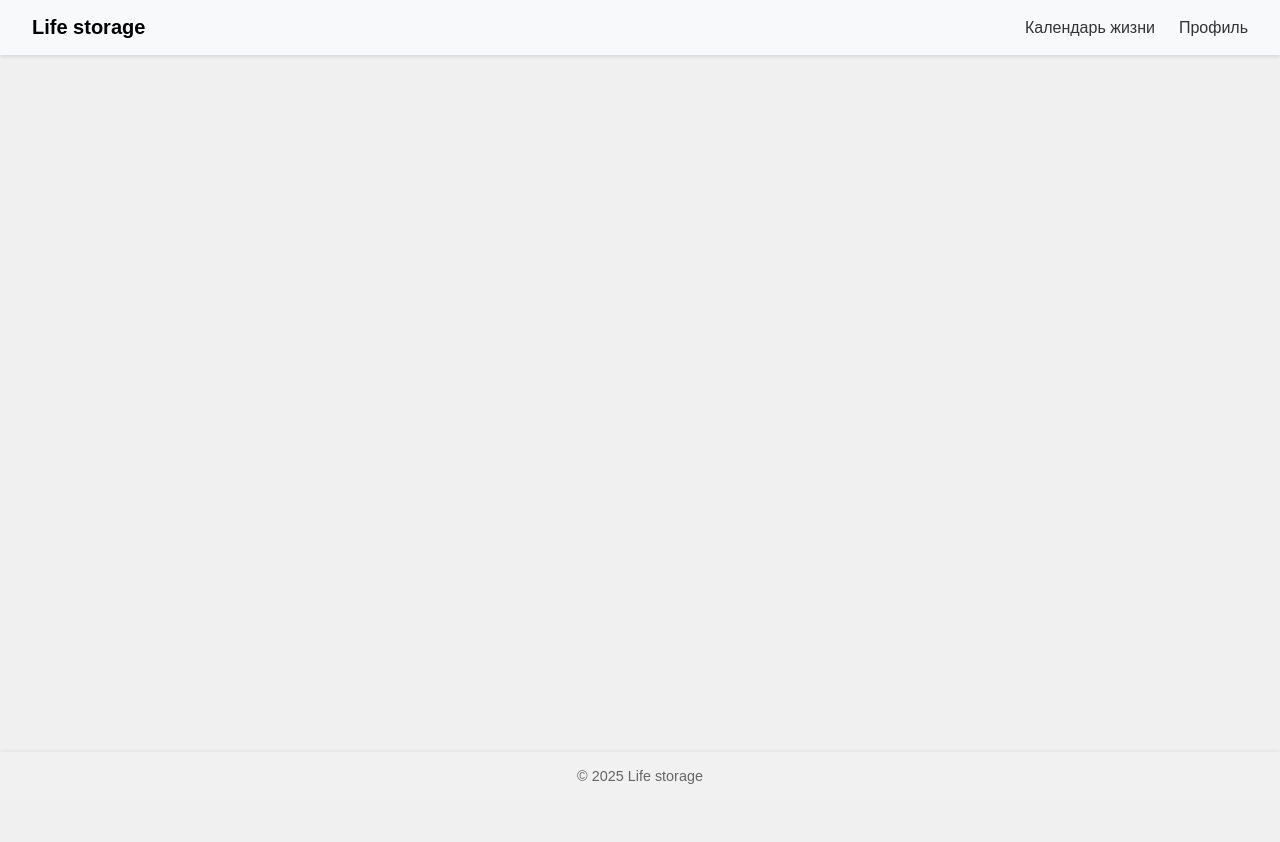
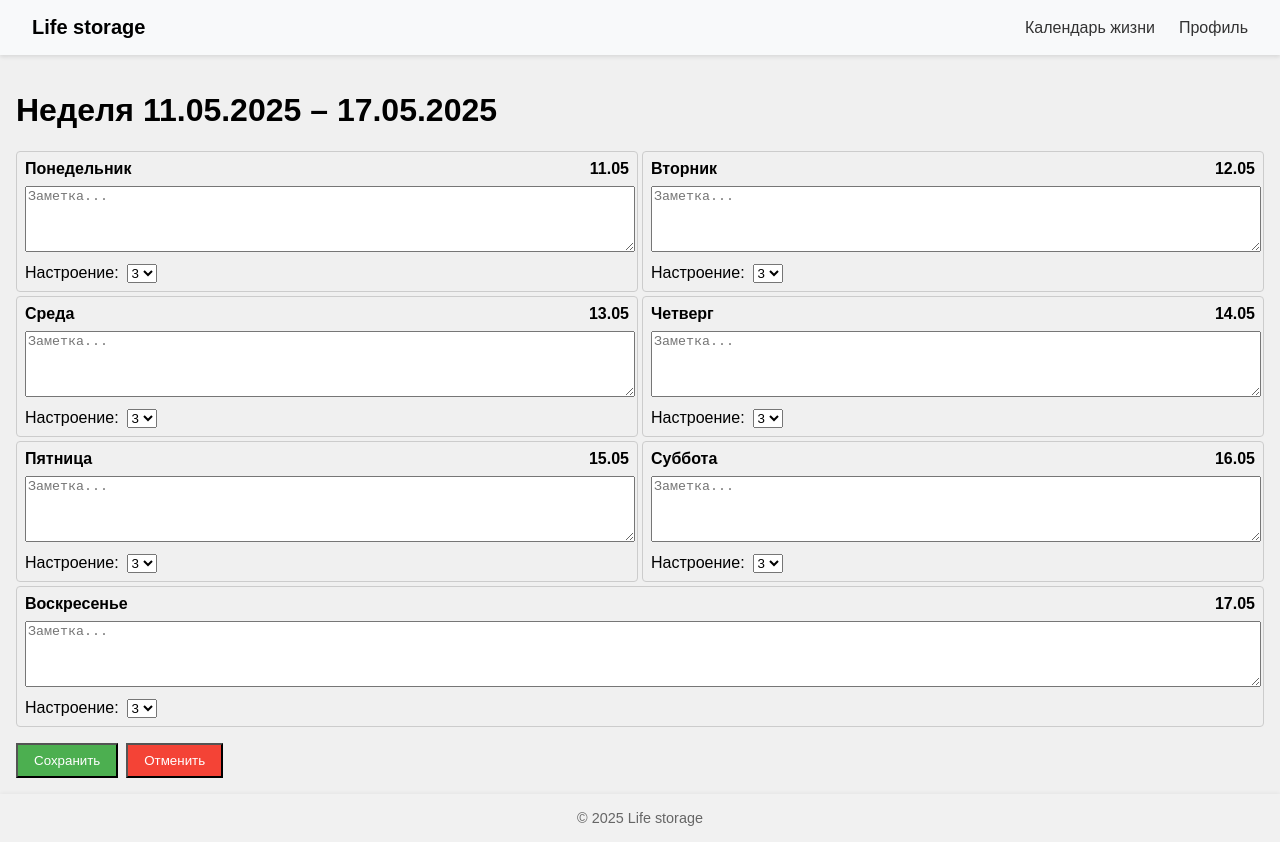
Before and after one commit to RainbowEclipsee/life-storage-app, a React (Vite) app in the folder frontend/: page /week/2025-05-11 in a window 1280 px wide. Before the commit the page ends 800 px from the top, so only its background shows below. Built offline with nearby package versions, Linux system fonts and the light colour scheme.

Commit message:
+ added - page layout storing data for each day of the week (notes)

```diff
--- a/frontend/src/App.jsx
+++ b/frontend/src/App.jsx
@@ -6,6 +6,8 @@ import Footer from './components/Footer/Footer'
 
 import Calendar from './pages/Calendar/Calendar'
 import Profile from './pages/Profile/Profile'
+import WeekDetail from './pages/WeekDetail/WeekDetail';
+
 
 import './App.css'
 
@@ -18,6 +20,7 @@ function App() {
           <Routes>
             <Route path="/" element={<Calendar />} />
             <Route path="/profile" element={<Profile />} />
+            <Route path="/week/:startDate" element={<WeekDetail />} />
           </Routes>
         </main>
         <Footer />
--- a/frontend/src/components/weekCircle/WeekCircle.jsx
+++ b/frontend/src/components/weekCircle/WeekCircle.jsx
@@ -2,28 +2,30 @@ import React from 'react'
 import { Tooltip } from 'react-tooltip'
 import 'react-tooltip/dist/react-tooltip.css'
 import { format } from 'date-fns'
-
+import { useNavigate } from 'react-router-dom'
 import './WeekCircle.css'
 
-const WeekCircle = ({ isPast, startDate, endDate }) => {
+export default function WeekCircle({ startDate, endDate, isPast, averageMoodColor }) {
   const tooltipId = `tooltip-${startDate}`
-  const tooltipText = `${format(new Date(startDate), 'dd.MM.yyyy')} – ${format(new Date(endDate),'dd.MM.yyyy')}`
+  const tooltipText = `${format(new Date(startDate), 'dd.MM.yyyy')} – ${format(
+    new Date(endDate),
+    'dd.MM.yyyy'
+  )}`
+
+  const navigate = useNavigate()
+  const handleClick = () => {
+    navigate(`/week/${startDate}`)
+  }
 
   return (
     <div>
       <div
         id={tooltipId}
         className="week-circle"
-        style={{backgroundColor: isPast ? '#555' : '#ddd'}}
+        style={{ backgroundColor: averageMoodColor ? averageMoodColor : isPast ? '#555': '#ddd', cursor: 'pointer',}}
+        onClick={handleClick}
       />
-      <Tooltip
-        anchorId={tooltipId}
-        content={tooltipText}
-        delayShow={0}
-        delayHide={0}
-      />
+      <Tooltip anchorId={tooltipId} content={tooltipText} delayShow={0} delayHide={0} />
     </div>
   )
 }
-
-export default WeekCircle
--- /dev/null
+++ b/frontend/src/pages/WeekDetail/WeekDetail.css
@@ -0,0 +1,33 @@
+.week-detail { padding: 1rem; }
+
+.day-card {
+  flex: 1 1 calc(33% - 1rem);
+  border: 1px solid #ccc;
+  padding: 0.5rem;
+  border-radius: 4px;
+}
+.day-header {
+  display: flex;
+  justify-content: space-between;
+  margin-bottom: 0.5rem;
+  font-weight: bold;
+}
+.day-card textarea {
+  width: 100%;
+  height: 60px;
+  margin-bottom: 0.5rem;
+}
+.mood-control {
+  display: flex;
+  align-items: center;
+  gap: 0.5rem;
+}
+.buttons {
+  margin-top: 1rem;
+}
+.btn-save {
+  background: #4caf50; color: white; padding: 0.5rem 1rem; margin-right: 0.5rem;
+}
+.btn-cancel {
+  background: #f44336; color: white; padding: 0.5rem 1rem;
+}
--- /dev/null
+++ b/frontend/src/pages/WeekDetail/WeekDetail.jsx
@@ -0,0 +1,92 @@
+import React, { useEffect, useState } from 'react'
+import { useParams, useNavigate } from 'react-router-dom'
+import { useDispatch, useSelector } from 'react-redux'
+import { setWeekData, selectWeekData } from '../../store/weekDetailsSlice'
+import { format, addDays, parseISO } from 'date-fns'
+import './WeekDetail.css'
+
+const dayNames = ['Понедельник','Вторник','Среда','Четверг','Пятница','Суббота','Воскресенье']
+
+export default function WeekDetail() {
+  const { startDate } = useParams()
+  const navigate = useNavigate()
+  const dispatch = useDispatch()
+  const stored = useSelector((state) => selectWeekData(state, startDate))
+
+  const [week, setWeek] = useState(() => {
+    if (stored) return stored
+    const days = {}
+    for (let i = 0; i < 7; i++) {
+      const date = format(addDays(parseISO(startDate), i), 'yyyy-MM-dd')
+      days[date] = { note: '', mood: 3 }
+    }
+    return { days }
+  })
+
+  useEffect(() => {
+    if (stored) setWeek(stored)
+  }, [stored])
+
+  const handleChange = (date, field, value) => {
+    setWeek((w) => ({
+      days: {
+        ...w.days,
+        [date]: {
+          ...w.days[date],
+          [field]: value,
+        },
+      },
+    }))
+  }
+
+  const handleSave = () => {
+    dispatch(setWeekData({ startDate, data: week }))
+    navigate('/')
+  }
+
+  const handleCancel = () => {
+    if (stored) setWeek(stored)
+    else {
+      navigate('/')
+    }
+  }
+
+  const monday = parseISO(startDate)
+  const sunday = addDays(monday, 6)
+
+  return (
+    <div className="week-detail">
+      <h1>Неделя {format(monday,'dd.MM.yyyy')} – {format(sunday,'dd.MM.yyyy')}</h1>
+      <div className="week-grid">
+        {Object.entries(week.days).map(([date, data], idx) => (
+          <div key={date} className="day-card">
+            <div className="day-header">
+              <span>{dayNames[idx]}</span>
+              <span>{format(parseISO(date),'dd.MM')}</span>
+            </div>
+            <textarea
+              value={data.note}
+              onChange={(e) => handleChange(date,'note',e.target.value)}
+              placeholder="Заметка..."
+            />
+            <div className="mood-control">
+              <label>Настроение:</label>
+              <select
+                value={data.mood}
+                onChange={(e) => handleChange(date,'mood',Number(e.target.value))}
+              >
+                {[1,2,3,4,5].map((m) => (
+                  <option key={m} value={m}>{m}</option>
+                ))}
+              </select>
+            </div>
+          </div>
+        ))}
+      </div>
+      <div className="buttons">
+        <button className="btn-save" onClick={handleSave}>Сохранить</button>
+        <button className="btn-cancel" onClick={handleCancel}>Отменить</button>
+      </div>
+    </div>
+  )
+}
--- a/frontend/src/store/store.js
+++ b/frontend/src/store/store.js
@@ -1,11 +1,13 @@
 import { configureStore } from '@reduxjs/toolkit';
 import lifeReducer from './lifeSlice';
 import profileReducer from './profileSlice';
+import weekDetailsReducer from './weekDetailsSlice'
 
 export const store = configureStore({
   reducer: {
     life: lifeReducer,
     profile: profileReducer,
+    weekDetails: weekDetailsReducer
   },
 });
 
--- /dev/null
+++ b/frontend/src/store/weekDetailsSlice.js
@@ -0,0 +1,37 @@
+import { createSlice } from '@reduxjs/toolkit'
+
+const loadWeekDetails = () => {
+  try {
+    const json = localStorage.getItem('weekDetails')
+    return json ? JSON.parse(json) : {}
+  } catch {
+    return {}
+  }
+}
+
+const saveWeekDetails = (state) => {
+  localStorage.setItem('weekDetails', JSON.stringify(state))
+}
+
+const weekDetailsSlice = createSlice({
+  name: 'weekDetails',
+  initialState: loadWeekDetails(),
+  reducers: {
+    // полностью перезаписывает данные недели
+    setWeekData: (state, action) => {
+      const { startDate, data } = action.payload
+      // если есть хотя бы одна заполненная ячейка — сохраняем, иначе удаляем
+      const hasContent = Object.values(data.days).some((d) => (d.note && d.note.trim()) || d.mood != null)
+      if (hasContent) {
+        state[startDate] = data
+      } else {
+        delete state[startDate]
+      }
+      saveWeekDetails(state)
+    },
+  },
+})
+
+export const { setWeekData } = weekDetailsSlice.actions
+export const selectWeekData = (state, startDate) => state.weekDetails[startDate] || null
+export default weekDetailsSlice.reducer
```
